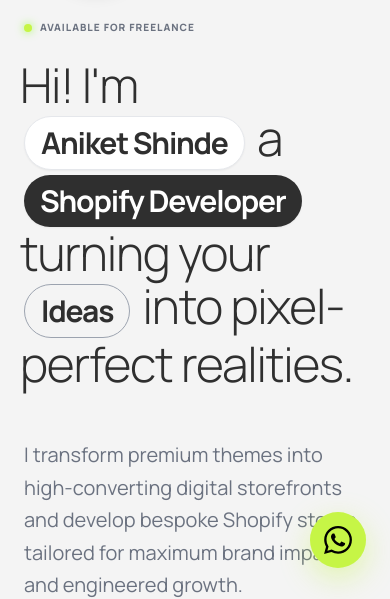
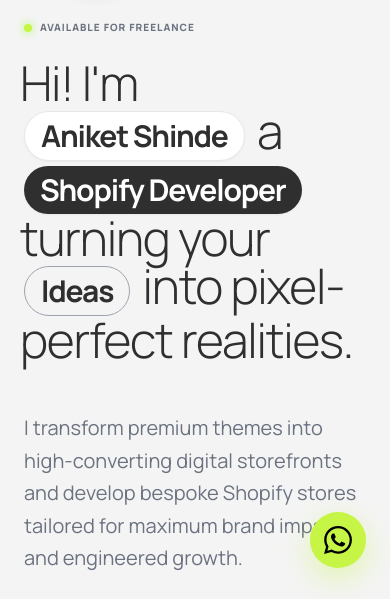
Before and after one commit to AniketShinde02/Shopify-Portfolio, a website: page src/index.html in a window 390 px wide. Shown: the part 252-851 px from the top of the page. Drawn offline with nearby package versions, Linux system fonts and the light colour scheme.

Commit message:
Fix: Mobile H1 layout overlap and OG image

```diff
--- a/src/assets/js/main.js
+++ b/src/assets/js/main.js
@@ -264,5 +264,3 @@
         });
     });
 }
-
-console.log("Portfolio Optimized & Ready. ✨");
--- a/src/index.html
+++ b/src/index.html
@@ -264,10 +264,10 @@
 
                 <!-- Headline (Desktop maintained, Mobile optimized) -->
                 <!-- Split animation: Heading first -->
-                <h1 class="text-5xl md:text-7xl lg:text-[90px] font-light leading-[1.1] md:leading-[1.2] tracking-tight text-[#2F2F2F] mb-8 -ml-1 reveal-text delay-100">
-                    Hi! I'm <span class="hero-pill bg-white border border-gray-200 text-[#2F2F2F] px-4 py-2 md:px-8 md:py-4 rounded-full text-3xl md:text-4xl lg:text-5xl font-bold align-middle inline-block mx-1 md:mx-2 shadow-sm">Aniket Shinde</span>
-                    a <span class="hero-pill bg-[#2F2F2F] text-white px-4 py-2 md:px-8 md:py-4 rounded-full text-3xl md:text-4xl lg:text-5xl font-bold align-middle inline-block mx-1 md:mx-2 shadow-sm">Shopify Developer</span>
-                    turning your <span class="hero-pill bg-transparent border border-gray-400 text-[#2F2F2F] px-4 py-2 md:px-8 md:py-4 rounded-full text-3xl md:text-4xl lg:text-5xl font-bold align-middle inline-block mx-1 md:mx-2">Ideas</span> into
+                <h1 class="text-5xl md:text-7xl lg:text-[90px] font-light leading-normal md:leading-[1.2] tracking-tight text-[#2F2F2F] mb-8 -ml-1 reveal-text delay-100">
+                    Hi! I'm <span class="hero-pill bg-white border border-gray-200 text-[#2F2F2F] px-4 py-1.5 md:px-8 md:py-4 rounded-full text-3xl md:text-4xl lg:text-5xl font-bold align-middle inline-block mx-1 md:mx-2 shadow-sm">Aniket Shinde</span>
+                    a <span class="hero-pill bg-[#2F2F2F] text-white px-4 py-1.5 md:px-8 md:py-4 rounded-full text-3xl md:text-4xl lg:text-5xl font-bold align-middle inline-block mx-1 md:mx-2 shadow-sm">Shopify Developer</span>
+                    turning your <span class="hero-pill bg-transparent border border-gray-400 text-[#2F2F2F] px-4 py-1.5 md:px-8 md:py-4 rounded-full text-3xl md:text-4xl lg:text-5xl font-bold align-middle inline-block mx-1 md:mx-2">Ideas</span> into
                     pixel-perfect realities.
                 </h1>
 
```
Also changed, not shown: src/assets/images/og-image.png (added), src/assets/images/shopify_speed_icon.png (added), src/assets/images/social_media_pack.png (added).
